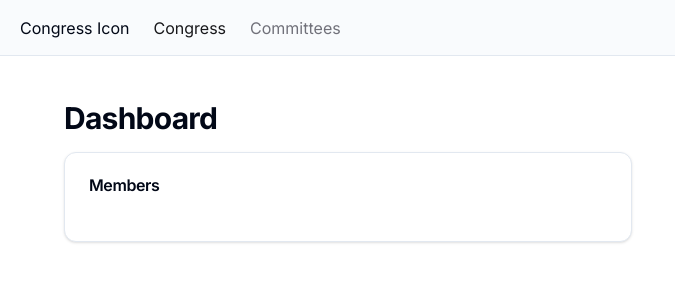
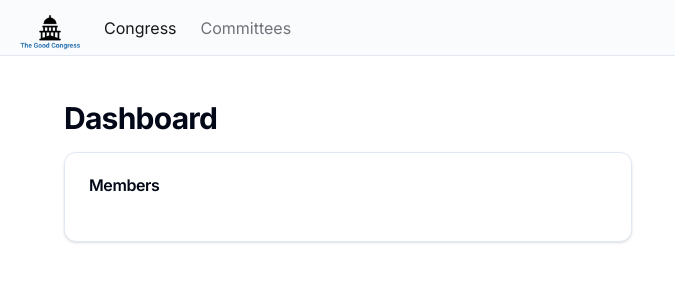
Before and after one commit to kmiguel10/the-good-congress, a Next.js app: page / in a window 1280 px wide. Shown: the top 300 px of the page, without its empty margins (0-675 px from the left). Built offline with nearby package versions, Linux system fonts and the light colour scheme; no server answers.

Commit message:
Added logo

```diff
--- a/components/global/navbar.tsx
+++ b/components/global/navbar.tsx
@@ -4,9 +4,11 @@ import Link from "next/link";
 import React from "react";
 import { usePathname } from "next/navigation";
 import { cn } from "@/lib/utils";
+import Image from "next/image";
 
 export default function Navbar() {
   const currentPath = usePathname();
+  const logoSrc = "/logo.png";
 
   const links = [
     { label: "Congress", href: "/" },
@@ -14,7 +16,9 @@ export default function Navbar() {
   ];
   return (
     <nav className="flex space-x-6 border-b mb-5 px-5 h-14 items-center bg-muted/40">
-      <Link href="/">Congress Icon </Link>
+      <Link href="/">
+        <Image src={logoSrc} alt="Logo" width={60} height={60} />
+      </Link>
       <ul className="flex space-x-6">
         {links.map((link) => (
           <Link
```
Also changed, not shown: public/logo.png (added).
